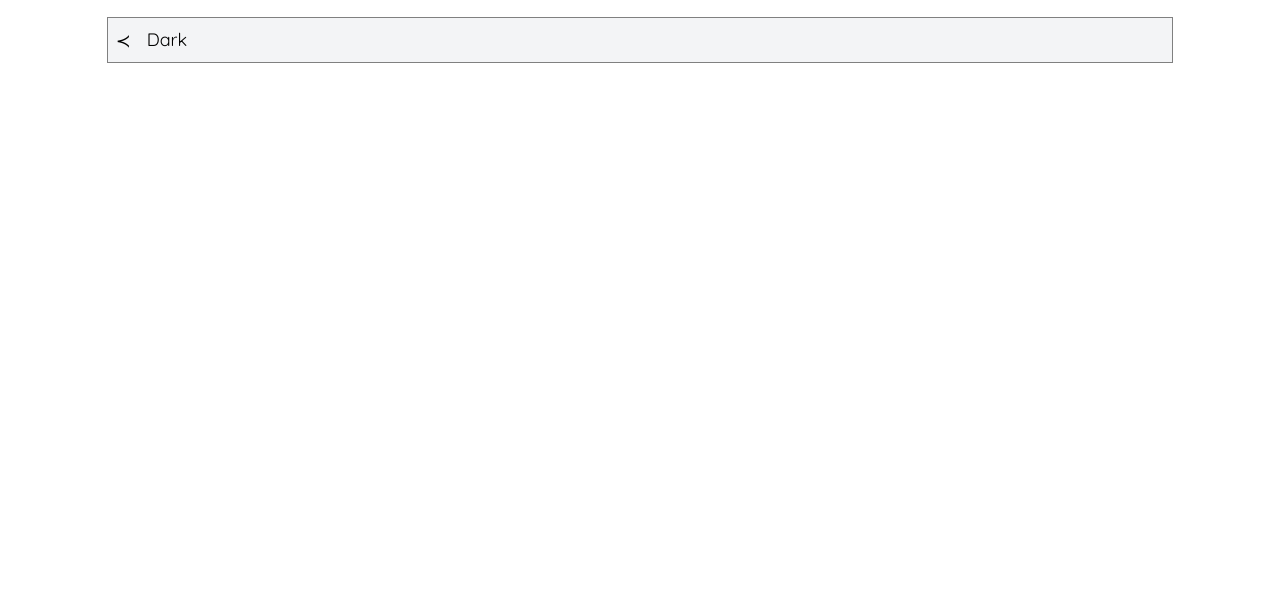
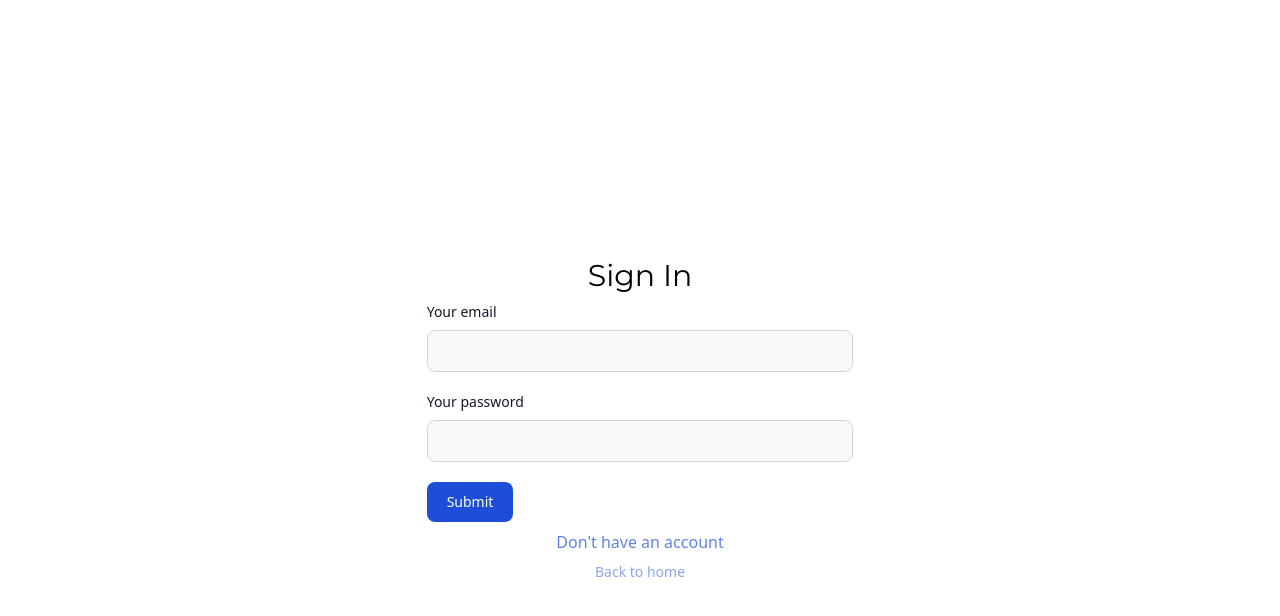
Before and after one commit to Priyanshu885588/Blog-website, a React (Vite) app in the folder react/: page /signIn in a window 1280 px wide. Before the commit this address had no page. Shown: the top 616 px of the page. Built offline with nearby package versions, Linux system fonts and the light colour scheme.

Commit message:
added the sign in routes

```diff
--- a/react/package.json
+++ b/react/package.json
@@ -15,6 +15,7 @@
   "dependencies": {
     "axios": "^1.6.2",
     "cors": "^2.8.5",
+    "font-awesome": "^4.7.0",
     "formik": "^2.4.5",
     "react": "^18.2.0",
     "react-dom": "^18.2.0",
--- a/react/src/App.jsx
+++ b/react/src/App.jsx
@@ -3,6 +3,7 @@ import { Routes, Route, BrowserRouter as Router } from "react-router-dom";
 import { BlogPostForm } from "./components/BlogPost/BlogPostForm";
 import { BlogPostList } from "./components/BlogPost/BlogsPage/BlogPostList";
 import { Home } from "./components/Home/Home";
+import { SignIn } from "./components/UserAuth/SignIn";
 import { HorizontalNavbar } from "./components/Navbar/HorizontalNavbar";
 
 function App() {
@@ -10,6 +11,7 @@ function App() {
     <Router>
       <HorizontalNavbar/>
       <Routes>
+        <Route path="/signIn" element={<SignIn />} />
         <Route path="/" element={<Home />} />
         <Route path="/blogs" element={<BlogPostList />} />
         <Route path="/add-blog" element={<BlogPostForm />} />
--- a/react/src/components/Navbar/HorizontalNavbar.jsx
+++ b/react/src/components/Navbar/HorizontalNavbar.jsx
@@ -1,8 +1,9 @@
 import React from "react";
 import DarkModeToggle from "../UI/DarkModeToggle";
 import { useState } from "react";
-import  VerticalNavbar  from "../Navbar/VerticalNavbar"
-import { Hamburgerblack } from "../../assets/Hamburgerblack";
+import VerticalNavbar from "../Navbar/VerticalNavbar";
+import { Link } from "react-router-dom";
+
 
 export const HorizontalNavbar = () => {
   const [isNavbarVisible, setNavbarVisibility] = useState(false);
@@ -13,14 +14,22 @@ export const HorizontalNavbar = () => {
   return (
     <div className="w-screen dark:bg-black z-50 h-16 sticky top-0 md:h-20 flex justify-center items-center">
       {isNavbarVisible && <VerticalNavbar onClose={toggleNavbar} />}
-      <div className="w-5/6 light-border flex gap-4 p-2 bg-gray-100 dark:bg-slate-900">
+      <div className="w-5/6 border flex justify-between bg-gray-100 dark:bg-slate-950">
+        <div className="flex gap-4 border-r h-full p-2 justify-center items-center">
           <button
             onClick={toggleNavbar}
             className="text-black dark:text-white text-lg bg-transparent transition-all duration-500 ease-in-out "
           >
-          {isNavbarVisible?"≻":"≺"}
+            {isNavbarVisible ? "≻" : "≺"}
           </button>
           <DarkModeToggle />
+        </div>
+
+        <div className="border-l h-full dark:text-white flex justify-center items-center text-black p-2 gap-4 text-lg">
+            <Link to="/SignIn" className="quicksand hover:text-gray-500">Sign In</Link>
+            <button className="quicksand hover:text-gray-500">Sign Out</button>
+        </div>
+
       </div>
     </div>
   );
--- a/react/src/components/Navbar/VerticalNavbar.jsx
+++ b/react/src/components/Navbar/VerticalNavbar.jsx
@@ -1,8 +1,7 @@
 import React from "react";
-import { Link, useNavigate } from "react-router-dom";
+import { Link } from "react-router-dom";
 
 const VerticalNavbar = React.memo(({ onClose }) => {
-  const navigate = useNavigate();
 
   const handleLinkClick = () => {
     onClose();
--- /dev/null
+++ b/react/src/components/UserAuth/SignIn.jsx
@@ -0,0 +1,144 @@
+import React from "react";
+import { useState } from "react";
+import { Link } from "react-router-dom";
+
+export const SignIn = () => {
+  const [signUp, setSignUp] = useState(false);
+  const toggleSignUp = () => {
+    setSignUp((prevVisibility) => !prevVisibility);
+  };
+
+  if (signUp) {
+    return (
+      <div className="h-screen absolute w-screen top-0 dark:bg-black bg-white z-50 flex flex-col justify-center items-center gap-2">
+        <h1 className="text-black dark:text-gray-100 text-3xl montserrat">
+          Sign Up
+        </h1>
+        <form class="md:w-1/3">
+          <div class="mb-5">
+            <label
+              for="name"
+              class="block mb-2 text-sm font-medium text-gray-900 dark:text-white"
+            >
+              Your name
+            </label>
+            <input
+              type="name"
+              id="name"
+              name="name"
+              class="bg-gray-50 border border-gray-300 text-gray-900 text-sm rounded-lg focus:ring-blue-500 focus:border-blue-500 block w-full p-2.5 dark:bg-gray-700 dark:border-gray-600 dark:placeholder-gray-400 dark:text-white dark:focus:ring-blue-500 dark:focus:border-blue-500"
+              placeholder=""
+              required
+            />
+          </div>
+          <div class="mb-5">
+            <label
+              for="email"
+              class="block mb-2 text-sm font-medium text-gray-900 dark:text-white"
+            >
+              Your email
+            </label>
+            <input
+              type="email"
+              id="email"
+              name="email"
+              class="bg-gray-50 border border-gray-300 text-gray-900 text-sm rounded-lg focus:ring-blue-500 focus:border-blue-500 block w-full p-2.5 dark:bg-gray-700 dark:border-gray-600 dark:placeholder-gray-400 dark:text-white dark:focus:ring-blue-500 dark:focus:border-blue-500"
+              placeholder=""
+              required
+            />
+          </div>
+          <div class="mb-5">
+            <label
+              for="password"
+              class="block mb-2 text-sm font-medium text-gray-900 dark:text-white"
+            >
+              Your password
+            </label>
+            <input
+              type="password"
+              id="password"
+              name="password"
+              class="bg-gray-50 border border-gray-300 text-gray-900 text-sm rounded-lg focus:ring-blue-500 focus:border-blue-500 block w-full p-2.5 dark:bg-gray-700 dark:border-gray-600 dark:placeholder-gray-400 dark:text-white dark:focus:ring-blue-500 dark:focus:border-blue-500"
+              required
+            />
+          </div>
+          <button
+            type="submit"
+            class="text-white bg-blue-700 hover:bg-blue-800 focus:ring-4 focus:outline-none focus:ring-blue-300 font-medium rounded-lg text-sm w-full sm:w-auto px-5 py-2.5 text-center dark:bg-blue-600 dark:hover:bg-blue-700 dark:focus:ring-blue-800"
+          >
+            Submit
+          </button>
+        </form>
+        <p
+          className="text-blue-700 cursor-pointer opacity-70 hover:underline "
+          onClick={toggleSignUp}
+        >
+          Alerady have an account
+        </p>
+        <Link
+          to="/"
+          className="text-blue-700 hover:underline text-sm opacity-50"
+        >
+          Back to home
+        </Link>
+      </div>
+    );
+  }
+
+  return (
+    <div className="h-screen absolute w-screen top-0 dark:bg-black bg-white pt-10 z-50 flex flex-col justify-center items-center gap-2">
+      <h1 className="text-black dark:text-gray-100 text-3xl montserrat">
+        Sign In
+      </h1>
+      <form class="md:w-1/3 w-">
+        <div class="mb-5">
+          <label
+            for="email"
+            class="block mb-2 text-sm font-medium text-gray-900 dark:text-white"
+          >
+            Your email
+          </label>
+          <input
+            type="email"
+            id="email"
+            class="bg-gray-50 border border-gray-300 text-gray-900 text-sm rounded-lg focus:ring-blue-500 focus:border-blue-500 block w-full p-2.5 dark:bg-gray-700 dark:border-gray-600 dark:placeholder-gray-400 dark:text-white dark:focus:ring-blue-500 dark:focus:border-blue-500"
+            placeholder=""
+            required
+          />
+        </div>
+        <div class="mb-5">
+          <label
+            for="password"
+            class="block mb-2 text-sm font-medium text-gray-900 dark:text-white"
+          >
+            Your password
+          </label>
+          <input
+            type="password"
+            id="password"
+            class="bg-gray-50 border border-gray-300 text-gray-900 text-sm rounded-lg focus:ring-blue-500 focus:border-blue-500 block w-full p-2.5 dark:bg-gray-700 dark:border-gray-600 dark:placeholder-gray-400 dark:text-white dark:focus:ring-blue-500 dark:focus:border-blue-500"
+            required
+          />
+        </div>
+        <button
+          type="submit"
+          class="text-white bg-blue-700 hover:bg-blue-800 focus:ring-4 focus:outline-none focus:ring-blue-300 font-medium rounded-lg text-sm w-full sm:w-auto px-5 py-2.5 text-center dark:bg-blue-600 dark:hover:bg-blue-700 dark:focus:ring-blue-800"
+        >
+          Submit
+        </button>
+      </form>
+      <p
+        className="text-blue-700 cursor-pointer opacity-70 hover:underline"
+        onClick={toggleSignUp}
+      >
+        Don't have an account
+      </p>
+      <Link
+        to="/"
+        className="text-blue-700 opacity-50 hover:underline text-sm"
+      >
+        Back to home
+      </Link>
+    </div>
+  );
+};
```
Also changed, not shown: 1 other file (tests, documents, lock files or other folders). Lines whose indentation alone changed are shown as unchanged.
